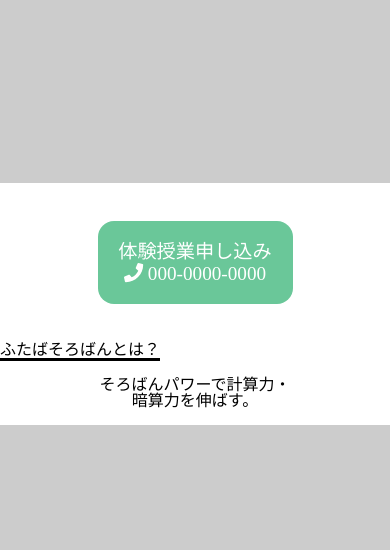
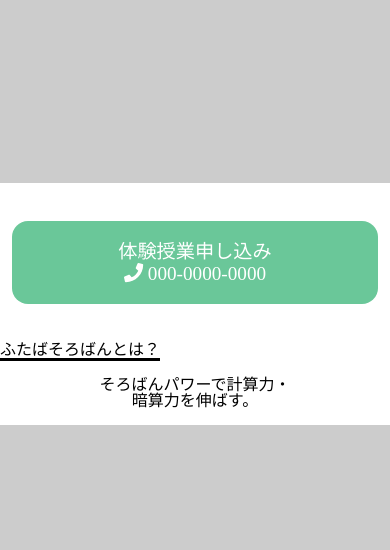
Before and after one commit to AndrewZamora/Futaba-Soroban, a website: page src/index.html in a window 390 px wide. Shown: the part 289-839 px from the top of the page. Drawn offline with Linux system fonts and the light colour scheme; placeholder pictures from the web are drawn by us.

Commit message:
Edited Description in README.md

```diff
--- a/src/scss/style.scss
+++ b/src/scss/style.scss
@@ -68,3 +68,9 @@ button{
         border-bottom: solid 3px;
     }
 }
+
+@media only screen and (max-width: 600px){
+#call-to-action button{
+width: 94%;
+}
+}
```
Also changed, not shown: README.md, src/css/style.css.
